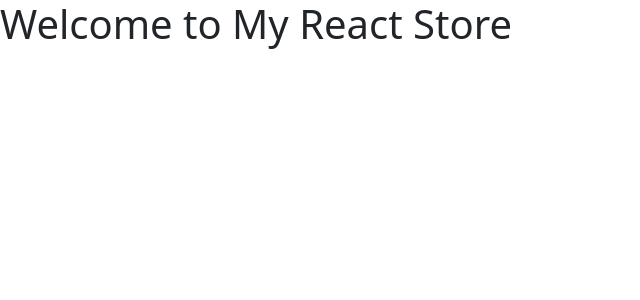
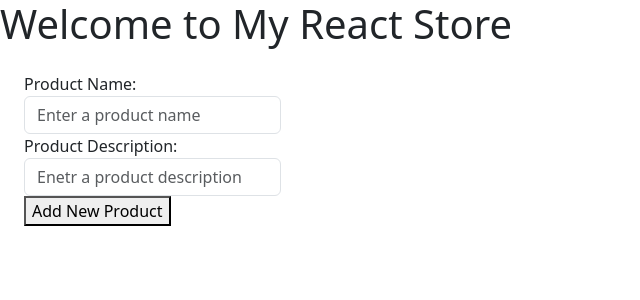
Before and after one commit to lukejwm/ReactStore, a React (Vite) app: page / in a window 1280 px wide. Shown: the top 300 px of the page, without its empty margins (0-640 px from the left). Built offline with nearby package versions, Linux system fonts and the light colour scheme.

Commit message:
Started to create a add new product page component with form feature component that will update new data to Redux store

```diff
--- a/package.json
+++ b/package.json
@@ -13,9 +13,12 @@
     "bootstrap": "^5.3.3",
     "cypress": "^13.7.0",
     "react": "^18.2.0",
-    "react-dom": "^18.2.0"
+    "react-dom": "^18.2.0",
+    "react-redux": "^9.1.0",
+    "redux": "^5.0.1"
   },
   "devDependencies": {
+    "@reduxjs/toolkit": "^2.2.1",
     "@types/react": "^18.2.64",
     "@types/react-dom": "^18.2.21",
     "@typescript-eslint/eslint-plugin": "^7.1.1",
--- a/src/App.tsx
+++ b/src/App.tsx
@@ -1,7 +1,10 @@
+import AddNewProductForm from "./components/feature/AddNewProductForm";
+
 function App() {
   return (
     <>
       <h1>Welcome to My React Store</h1>
+      <AddNewProductForm />
     </>
   );
 }
--- /dev/null
+++ b/src/components/feature/AddNewProductForm.tsx
@@ -0,0 +1,71 @@
+import { useState } from "react";
+
+// interface AddNewProductFormProp {
+//   // TODO: refactor to use props once this is working
+// }
+
+const AddNewProductForm = () => {
+  // TODO: put this in custom hook when ready
+  const [productName, setProductName] = useState("");
+  const [productDescription, setProductDescription] = useState("");
+
+  const handleFormSubmit = (formData: React.FormEvent<HTMLFormElement>) => {};
+
+  return (
+    <form className="px-4 py-3" onSubmit={handleFormSubmit}>
+      <div className="form-group">
+        <label>
+          Product Name:
+          <input
+            type="text"
+            className="form-control"
+            placeholder="Enter a product name"
+            value={productName}
+            onChange={(formData) => setProductName(formData.target.value)}
+          />
+        </label>
+      </div>
+
+      <div className="form-group">
+        <label>
+          Product Description:
+          <input
+            type="text"
+            className="form-control"
+            placeholder="Enetr a product description"
+            value={productDescription}
+            onChange={(formData) =>
+              setProductDescription(formData.target.value)
+            }
+          />
+        </label>
+      </div>
+      <button type="submit" className="but but-primary mb-3">
+        Add New Product
+      </button>
+
+      {/* <label>
+        Category:
+        <input type="text" value={productName} />
+      </label>
+      <label>
+        Price:
+        <input type="text" value={productName} />
+      </label>
+      <label>
+        Can Expire?:
+        <input type="text" value={productName} />
+      </label>
+      <label>
+        Expiry Date:
+        <input type="text" value={productName} />
+      </label>
+      <label>
+        On Special:
+        <input type="text" value={productName} />
+      </label> */}
+    </form>
+  );
+};
+
+export default AddNewProductForm;
--- a/src/main.tsx
+++ b/src/main.tsx
@@ -2,9 +2,13 @@ import React from "react";
 import ReactDOM from "react-dom/client";
 import App from "./App.tsx";
 import "bootstrap/dist/css/bootstrap.css";
+import { Provider } from "react-redux";
+import { store } from "./state/store.ts";
 
 ReactDOM.createRoot(document.getElementById("root")!).render(
   <React.StrictMode>
-    <App />
+    <Provider store={store}>
+      <App />
+    </Provider>
   </React.StrictMode>
 );
--- /dev/null
+++ b/src/state/product/productSlice.ts
@@ -0,0 +1,23 @@
+import { PayloadAction, createSlice } from "@reduxjs/toolkit";
+import Product from "../../domain/product";
+
+interface ProductState {
+  product: Product;
+}
+
+const initialState: ProductState = {
+  product: {} as Product,
+};
+
+const productSlice = createSlice({
+  name: "product",
+  initialState,
+  reducers: {
+    addNewProduct: (state, action: PayloadAction<Product>) => {
+      state.product = action.payload;
+    },
+  },
+});
+
+export const { addNewProduct } = productSlice.actions;
+export default productSlice.reducer;
--- /dev/null
+++ b/src/state/store.ts
@@ -0,0 +1,11 @@
+import { configureStore } from "@reduxjs/toolkit";
+import productReducer from "./product/productSlice";
+
+export const store = configureStore({
+  reducer: {
+    product: productReducer,
+  },
+});
+
+export type RootState = ReturnType<typeof store.getState>;
+export type AppDispatch = typeof store.dispatch;
```
Also changed, not shown: src/components/page/AddNewProductPage.tsx (added, +17 -0 lines), 1 other file (tests, documents, lock files or other folders).
